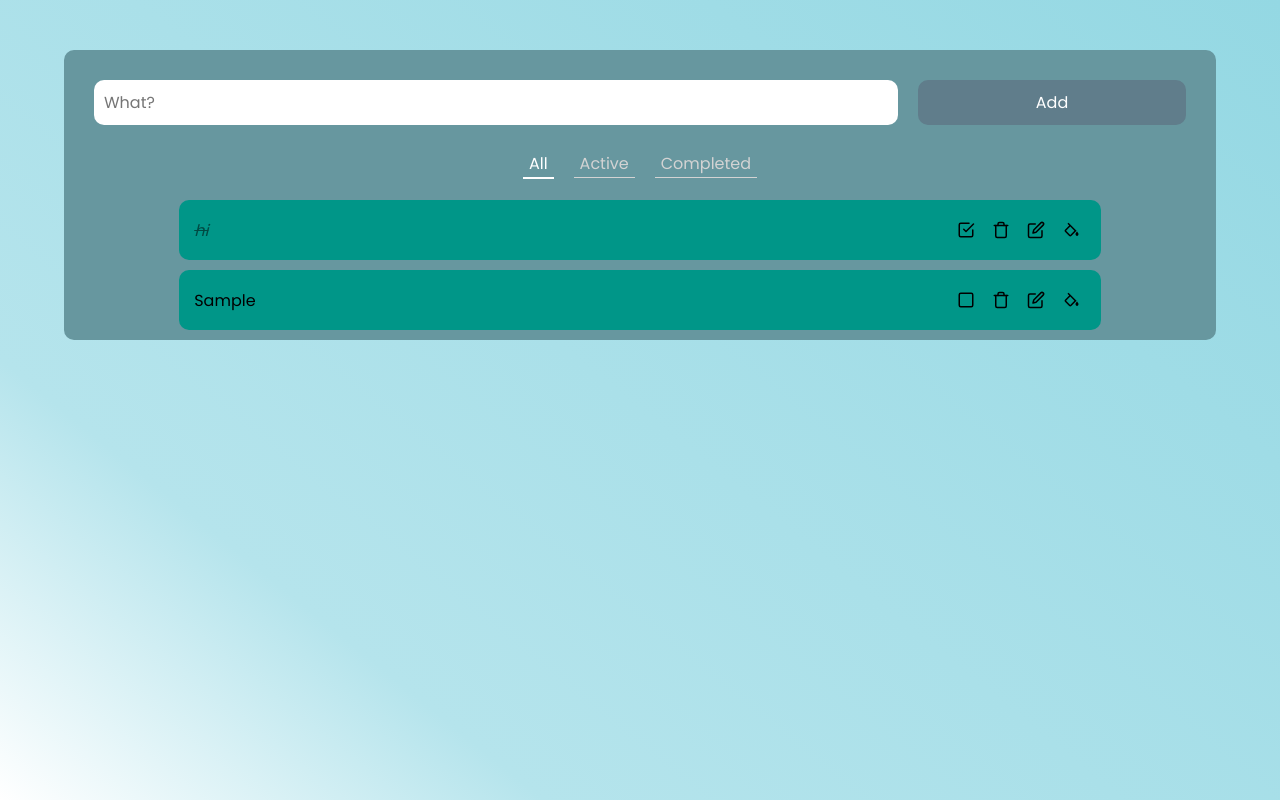
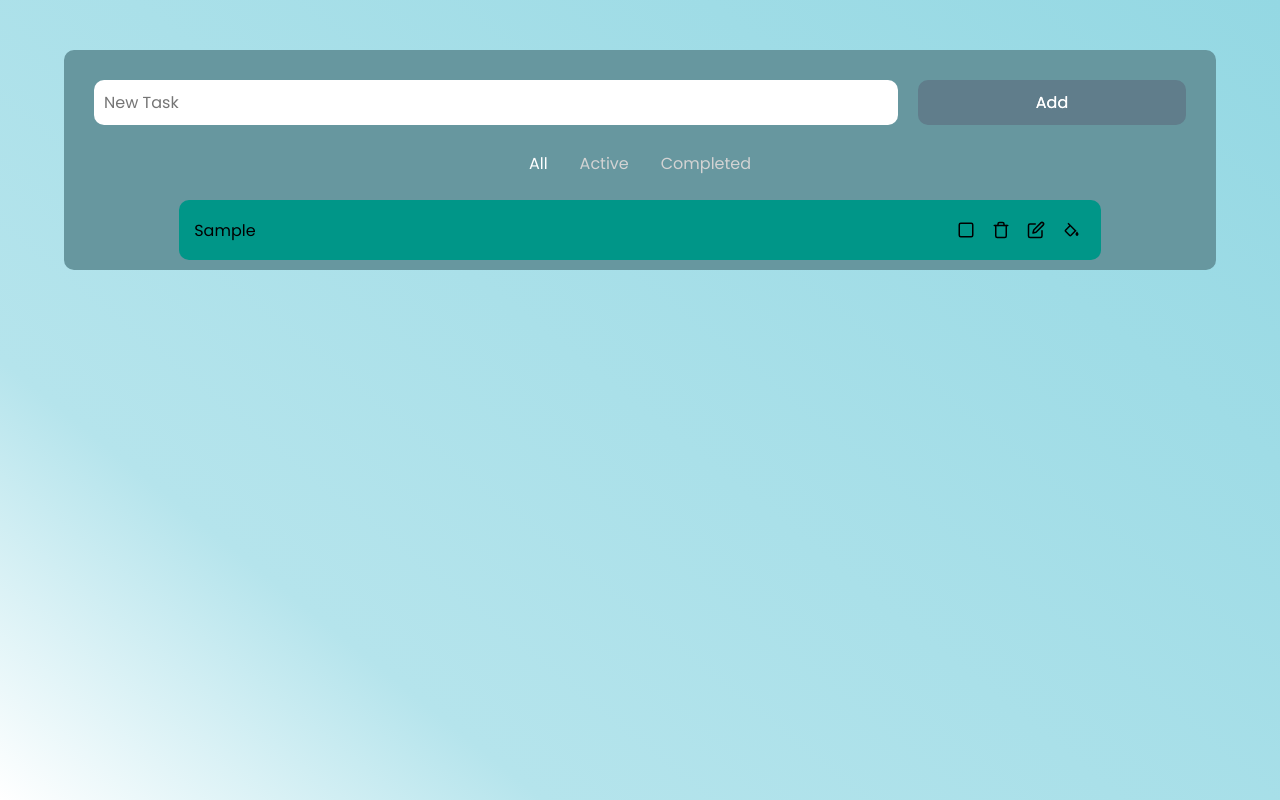
Before and after one commit to Denso10911/DoIT, a React (Create React App) app: page / in a window 1280 px wide. Both pictures are taken after typing "Sample" into the empty fields and a click on the button "Add". Built offline with nearby package versions, Linux system fonts and the light colour scheme.

Commit message:
Add motion animation Add motion animation

```diff
--- a/package.json
+++ b/package.json
@@ -8,6 +8,7 @@
   ],
   "main": "src/index.js",
   "dependencies": {
+    "framer-motion": "6.3.3",
     "radium": "0.26.2",
     "react": "18.0.0",
     "react-animations": "1.0.0",
--- a/src/App.js
+++ b/src/App.js
@@ -5,21 +5,10 @@ import TodoFilter from "./components/TodoFilter/TodoFilter";
 import TodoInput from "./components/TodoInput/TodoInput";
 
 export default function App() {
-  let [todoItems, setTodoItems] = useState([
-    {
-      id: 1,
-      text: "hi",
-      done: true,
-      color: "rgb(0, 150, 136)"
-    }
-  ]);
-
+  let [todoItems, setTodoItems] = useState([]);
   let [textTodo, setTextTodo] = useState("");
   let [appHeight, setAppHeight] = useState(100);
-
   let [filterParam, setFilterPatam] = useState("All");
-  console.log(todoItems.done);
-
   let fiterTodoItems = todoItems.filter((item) => {
     switch (filterParam) {
       case "Active":
@@ -30,8 +19,6 @@ export default function App() {
         return item;
     }
   });
-
-  console.log(fiterTodoItems);
 
   useEffect(() => {
     let list = document.getElementById("list");
@@ -50,7 +37,13 @@ export default function App() {
         todoItems={todoItems}
       />
       <TodoFilter filterParam={filterParam} setFilterPatam={setFilterPatam} />
-      <TodoList todoItems={fiterTodoItems} setTodoItems={setTodoItems} />
+
+      <TodoList
+        todoItems={todoItems}
+        fiterTodoItems={fiterTodoItems}
+        setTodoItems={setTodoItems}
+        filterParam={filterParam}
+      />
     </div>
   );
 }
--- a/src/components/TodoFilter/TodoFilter.css
+++ b/src/components/TodoFilter/TodoFilter.css
@@ -11,11 +11,8 @@
   margin: 0 10px;
   border: none;
   color: lightgrey;
-  border-bottom: 1px solid lightgrey;
-  transition: color 0.3s ease;
 }
 
 .todoFilterParamBtn.active {
   color: white;
-  border-bottom: 2px solid white;
 }
--- a/src/components/TodoFilter/TodoFilter.js
+++ b/src/components/TodoFilter/TodoFilter.js
@@ -1,13 +1,41 @@
+import { motion } from "framer-motion";
+
 import "./TodoFilter.css";
+
+const containerVariants = {
+  hidden: {
+    opacity: 0,
+    x: -250
+  },
+  visible: {
+    opacity: 1,
+    x: 0,
+    transition: {
+      type: "spring",
+      delay: 1,
+      mass: 1,
+      damping: 8
+    }
+  }
+};
 
 export default function TodoInput({ filterParam, setFilterPatam }) {
   const filterParams = ["All", "Active", "Completed"];
 
   return (
-    <div className="todoFilterParams">
+    <motion.div
+      className="todoFilterParams"
+      variants={containerVariants}
+      initial="hidden"
+      animate="visible"
+    >
       {filterParams.map((item, index) => {
         return (
-          <div className="todoFilterParam" key={index}>
+          <motion.div
+            className="todoFilterParam"
+            key={index}
+            whileHover={{ scale: 1.1 }}
+          >
             <button
               onClick={() => setFilterPatam(item)}
               className={`todoFilterParamBtn ${
@@ -16,9 +44,9 @@ export default function TodoInput({ filterParam, setFilterPatam }) {
             >
               {item}
             </button>
-          </div>
+          </motion.div>
         );
       })}
-    </div>
+    </motion.div>
   );
 }
--- a/src/components/TodoInput/TodoInput.css
+++ b/src/components/TodoInput/TodoInput.css
@@ -29,7 +29,6 @@ input:focus-visible {
   border: none;
   background-color: #607d8b;
   color: white;
-  transition: all 0.5s ease;
 }
 
 .todo__button.media {
--- a/src/components/TodoInput/TodoInput.jsx
+++ b/src/components/TodoInput/TodoInput.jsx
@@ -1,6 +1,39 @@
 import "./TodoInput.css";
 import { FiPlusSquare } from "react-icons/fi";
 import { useEffect } from "react";
+import { motion } from "framer-motion";
+
+const containerVariants = {
+  hidden: {
+    opacity: 0,
+    x: -250
+  },
+  visible: {
+    opacity: 1,
+    x: 0,
+    transition: {
+      delay: 0.3,
+      type: "spring",
+      mass: 1,
+      damping: 8
+    }
+  }
+};
+
+const buttonVariants = {
+  hover: {
+    scale: 1.05,
+    textShadow: "0px 0px 8px white",
+    boxShadow: "0px 0px 8px #607d8b",
+    transition: { yoyo: 10 }
+  }
+};
+
+const inputVariants = {
+  hover: {
+    boxShadow: "0px 0px 8px white"
+  }
+};
 
 export default function TodoInput({
   setTextTodo,
@@ -35,26 +68,36 @@ export default function TodoInput({
 
   return (
     <>
-      <div className="todo__add">
-        <input
+      <motion.div
+        className="todo__add"
+        variants={containerVariants}
+        initial="hidden"
+        animate="visible"
+      >
+        <motion.input
           onChange={(e) => {
             setTextTodo(e.target.value);
           }}
           type="text"
-          placeholder="What?"
+          placeholder="New Task"
           value={textTodo}
           className="todo__input"
           id="myInput"
+          variants={inputVariants}
+          whileHover="hover"
+          whileFocus="hover"
         />
-        <button
+        <motion.button
           onClick={() => {
             onAddNewItem(textTodo);
           }}
           className="todo__button"
           id="myBtn"
+          variants={buttonVariants}
+          whileHover="hover"
         >
           Add
-        </button>
+        </motion.button>
         <button
           onClick={() => {
             onAddNewItem(textTodo);
@@ -63,7 +106,7 @@ export default function TodoInput({
         >
           <FiPlusSquare />
         </button>
-      </div>
+      </motion.div>
     </>
   );
 }
--- a/src/components/TodoList/TodoItem/TodoIcons/TodoIconsCheck.js
+++ b/src/components/TodoList/TodoItem/TodoIcons/TodoIconsCheck.js
@@ -1,15 +1,29 @@
-import { FiSquare, FiCheckSquare} from "react-icons/fi"
+import { FiSquare, FiCheckSquare } from "react-icons/fi";
 
-
-export default function TodoIconsCheck (props) {
-
+export default function TodoIconsCheck(props) {
   return (
-    <div className='todoCheck'>
-            {
-              props.done ?
-              <button onClick={()=>{props.onTaskDone(props.id)}}><FiCheckSquare/></button> :
-              <button onClick={()=>{props.onTaskDone(props.id)}}><FiSquare/></button>
-            }
-          </div>
-  )
+    <div
+      className="todoCheck"
+      whileHover={{ scale: 1.1, fontSize: "30px" }}
+      transition={{ type: "spring", stiffness: 300 }}
+    >
+      {props.done ? (
+        <button
+          onClick={() => {
+            props.onTaskDone(props.id);
+          }}
+        >
+          <FiCheckSquare />
+        </button>
+      ) : (
+        <button
+          onClick={() => {
+            props.onTaskDone(props.id);
+          }}
+        >
+          <FiSquare />
+        </button>
+      )}
+    </div>
+  );
 }
--- a/src/components/TodoList/TodoItem/TodoItem.js
+++ b/src/components/TodoList/TodoItem/TodoItem.js
@@ -1,24 +1,38 @@
 import { useState } from "react";
+import { motion } from "framer-motion";
 import TodoItemText from "./TodoItemText/TodoItemText";
 import TodoIcons from "./TodoIcons/TodoIcons";
 import "./TodoItem.css";
-import { zoomIn } from "react-animations";
-import Radium, { StyleRoot } from "radium";
+
+const containerVariants = {
+  hidden: {},
+  visible: {
+    transition: {
+      when: "beforeChildren"
+    }
+  }
+};
+
+const childrenVariants = {
+  hidden: {
+    opacity: 0
+  },
+  visible: {
+    opacity: 1
+  }
+};
 
 export default function TodoItem(props) {
   let [itemText, setItemText] = useState(props.item.text);
   let [editMode, setEditMode] = useState(false);
-  const styles = {
-    zoomIn: {
-      animation: "x 1s",
-      animationName: Radium.keyframes(zoomIn, "zoomIn")
-    }
-  };
 
   return (
-    <>
-      <StyleRoot>
-        <li style={styles.zoomIn}>
+    <motion.li
+      variants={containerVariants}
+      initial="hidden"
+      animate="visible"
+      exit={{ y: -1000 }}
+    >
       <div
         className="todoItem"
         style={{ backgroundColor: `${props.item.color}` }}
@@ -29,7 +43,7 @@ export default function TodoItem(props) {
           itemText={itemText}
           setItemText={setItemText}
         />
-
+        <motion.div variants={childrenVariants}>
           <TodoIcons
             item={props.item}
             onTaskDone={props.onTaskDone}
@@ -40,9 +54,8 @@ export default function TodoItem(props) {
             onColorChange={props.onColorChange}
             onItemDelete={props.onItemDelete}
           />
+        </motion.div>
       </div>
-        </li>
-      </StyleRoot>
-    </>
+    </motion.li>
   );
 }
--- a/src/components/TodoList/TodoList.css
+++ b/src/components/TodoList/TodoList.css
@@ -6,10 +6,13 @@
   flex-direction: column;
 }
 
-@media screen and (max-device-width : 500px), screen and (max-width: 500px) {
-  .todoList{
-   width: 90%;
+.todoList__noTask {
+  padding: 5px;
+  margin-bottom: 10px;
+}
 
+@media screen and (max-device-width: 500px), screen and (max-width: 500px) {
+  .todoList {
+    width: 90%;
   }
-
-  }
+}
--- a/src/components/TodoList/TodoList.js
+++ b/src/components/TodoList/TodoList.js
@@ -1,8 +1,14 @@
-import { useState } from "react";
 import TodoItem from "./TodoItem/TodoItem";
+import { motion } from "framer-motion";
+
 import "./TodoList.css";
 
-export default function TodoList({ todoItems, setTodoItems }) {
+export default function TodoList({
+  todoItems,
+  fiterTodoItems,
+  setTodoItems,
+  filterParam
+}) {
   const onItemDelete = (itemId) => {
     setTodoItems([...todoItems].filter((e) => e.id !== itemId));
   };
@@ -29,11 +35,60 @@ export default function TodoList({ todoItems, setTodoItems }) {
     );
   };
 
+  const containerVariants = {
+    hidden: {
+      opacity: 0
+    },
+    visible: {
+      opacity: 1,
+      transition: {
+        when: "beforeChildren",
+        staggerChildren: 0.5
+      }
+    }
+  };
+
+  const childVariants = {
+    hidden: {
+      x: -150,
+      opacity: 0
+    },
+    visible: {
+      x: 0,
+      opacity: 1,
+      transition: {
+        type: "spring"
+      }
+    }
+  };
+
+  if (fiterTodoItems.length === 0) {
     return (
-    <>
       <ul className="todoList" id="list">
-        {todoItems.map((item) => {
+        <div className="todoList__noTask">
+          {todoItems.length === 0 ? (
+            <p>
+              You don't have any tasks. <br />
+              Maybe you want to do something ?
+            </p>
+          ) : (
+            <p> You don't have any {filterParam.toLowerCase()} tasks </p>
+          )}
+        </div>
+      </ul>
+    );
+  } else {
     return (
+      <motion.ul
+        className="todoList"
+        id="list"
+        variants={containerVariants}
+        initial="hidden"
+        animate="visible"
+      >
+        {fiterTodoItems.map((item, index) => {
+          return (
+            <motion.div key={index} variants={childVariants}>
               <TodoItem
                 item={item}
                 onItemDelete={onItemDelete}
@@ -41,9 +96,10 @@ export default function TodoList({ todoItems, setTodoItems }) {
                 onTaskDone={onTaskDone}
                 onColorChange={onColorChange}
               />
+            </motion.div>
           );
         })}
-      </ul>
-    </>
+      </motion.ul>
     );
   }
+}
```
Lines whose indentation alone changed are shown as unchanged.
